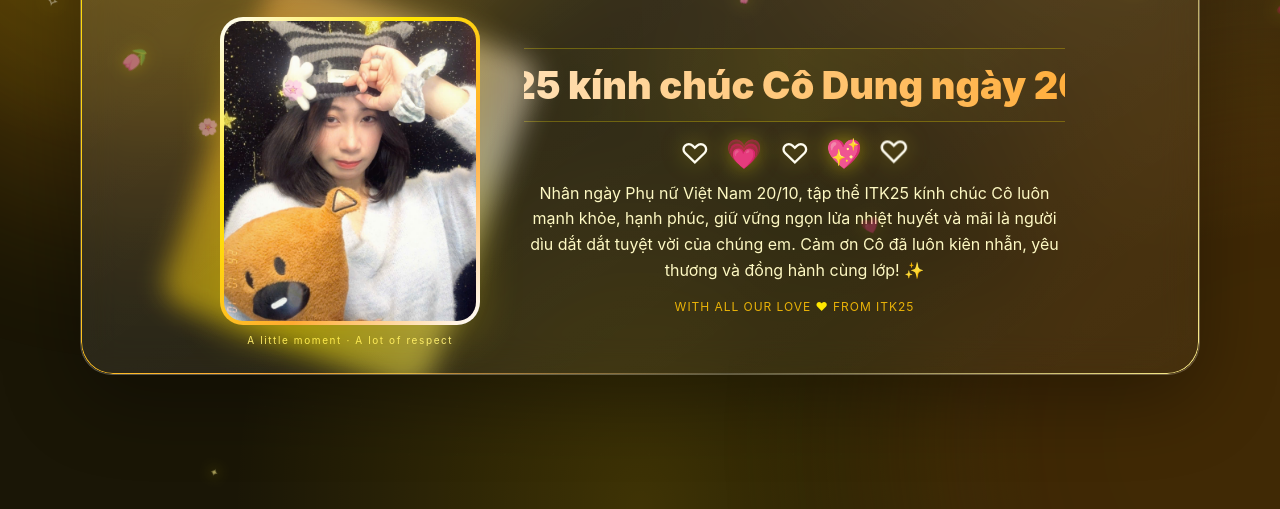
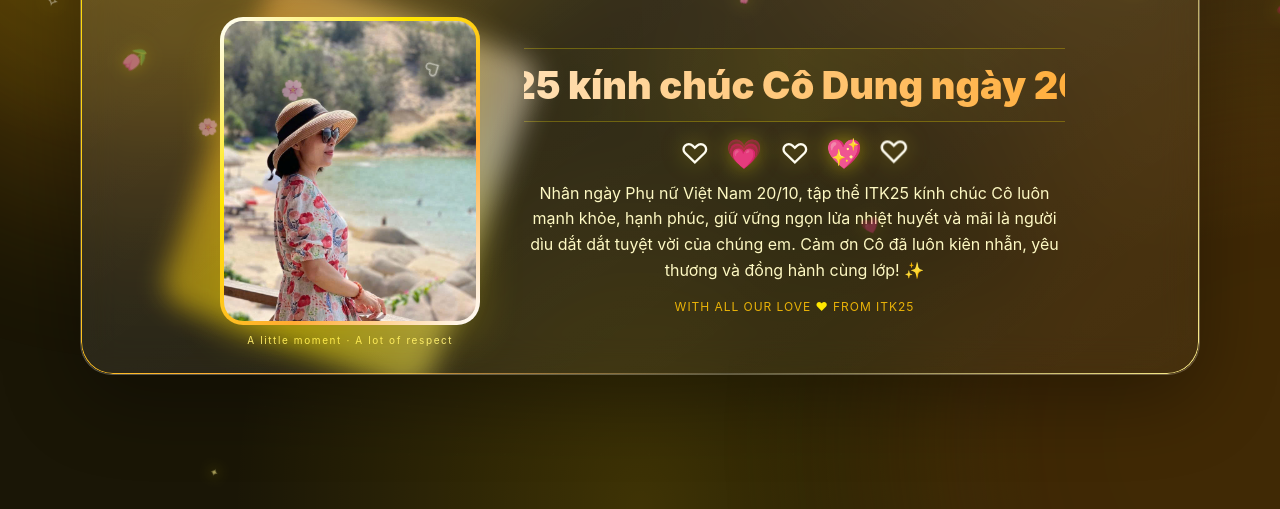
Before and after one commit to hoangnguyenth/happy20.10, a plain HTML site: page co dung/index.html in a window 1280 px wide. Shown: the part 291-800 px from the top of the page. Drawn offline with Linux system fonts and the light colour scheme.

Commit message:
Updated CoDung's image

```diff
--- a/co dung/index.html
+++ b/co dung/index.html
@@ -50,7 +50,7 @@
           <div class="photo">
             <div class="halo"></div>
             <div class="frame">
-              <img src="./hinhanh.png" alt="Ảnh Cô giáo chủ nhiệm ITK25" />
+              <img src="./hinhanh.jpg" alt="Ảnh Cô giáo chủ nhiệm ITK25" />
             </div>
             <div class="caption">A little moment · A lot of respect</div>
           </div>
```
Also changed, not shown: co dung/hinhanh.jpg (added), co dung/hinhanh.png (deleted).
